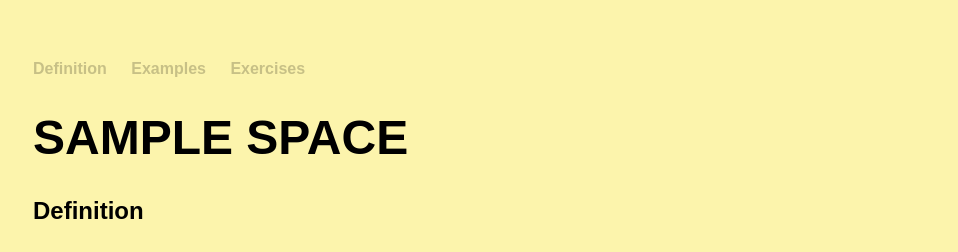
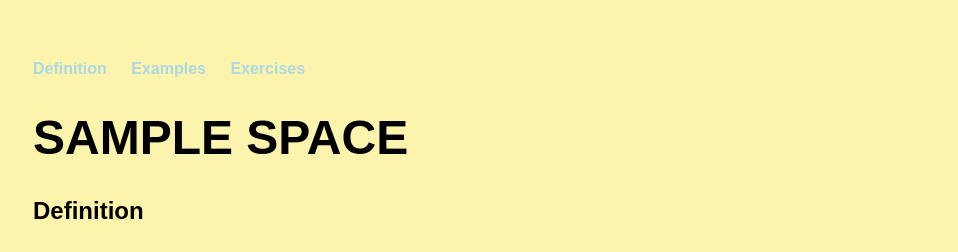
Before and after one commit to samplespace-discrete/samplespace-discrete.github.io, a Jekyll site: the page built from index.html, in a window 1280 px wide. Shown: the top 252 px of the page, without its empty margins (159-1117 px from the left). Built offline with Jekyll 4.4.1, drawn with Linux system fonts in a browser that asks for light colours.

Commit message:
Update main.css

```diff
--- a/css/main.css
+++ b/css/main.css
@@ -22,7 +22,7 @@ nav ul, footer ul {
     padding: 0px;
     list-style: none;
     font-weight: bold;
-    color: #c7c086;
+    color: #ADD8E6;
 }
 nav ul li, footer ul li {
     display: inline;
@@ -30,7 +30,7 @@ nav ul li, footer ul li {
 }
 a {
     text-decoration: none;
-    color: #c7c086;
+    color: #ADD8E6;
 }
 a:hover {
     text-decoration: underline;
```
